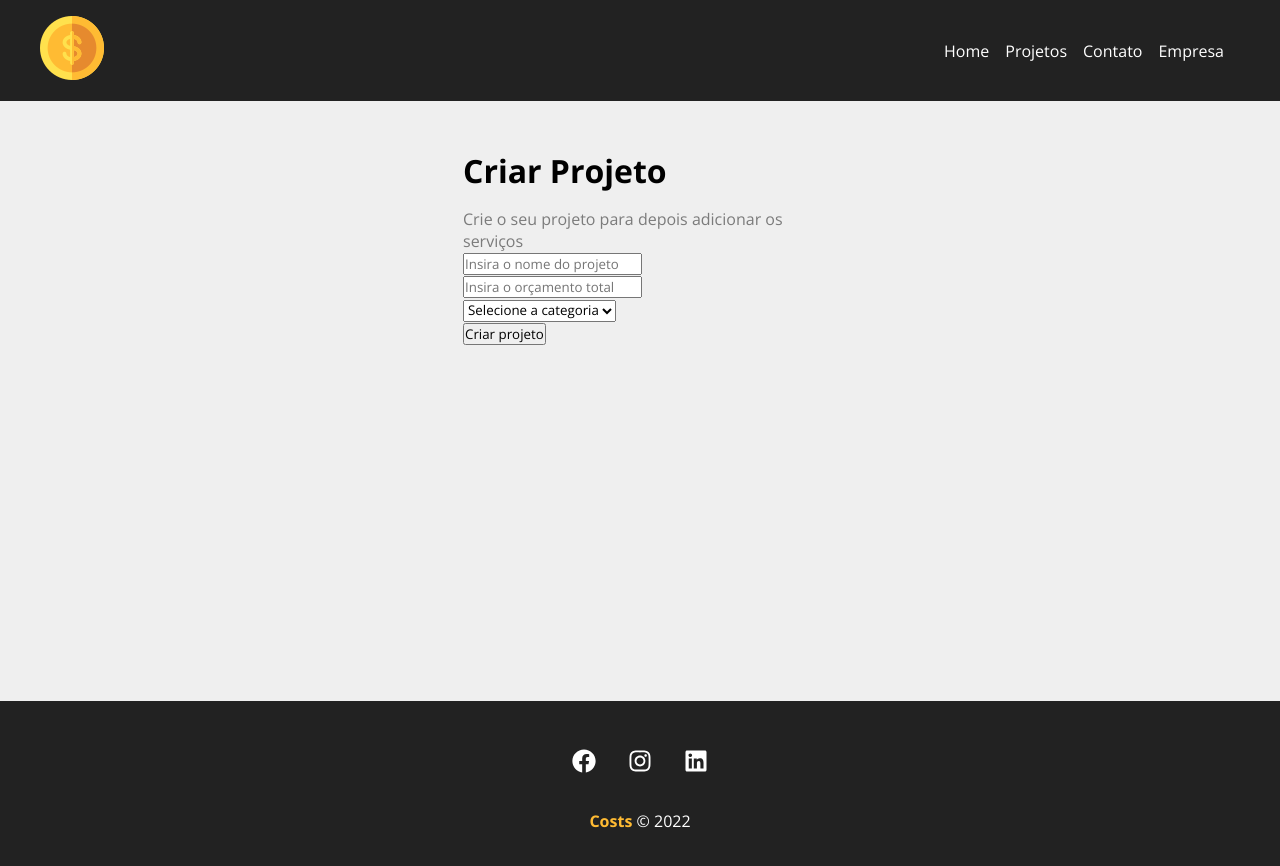
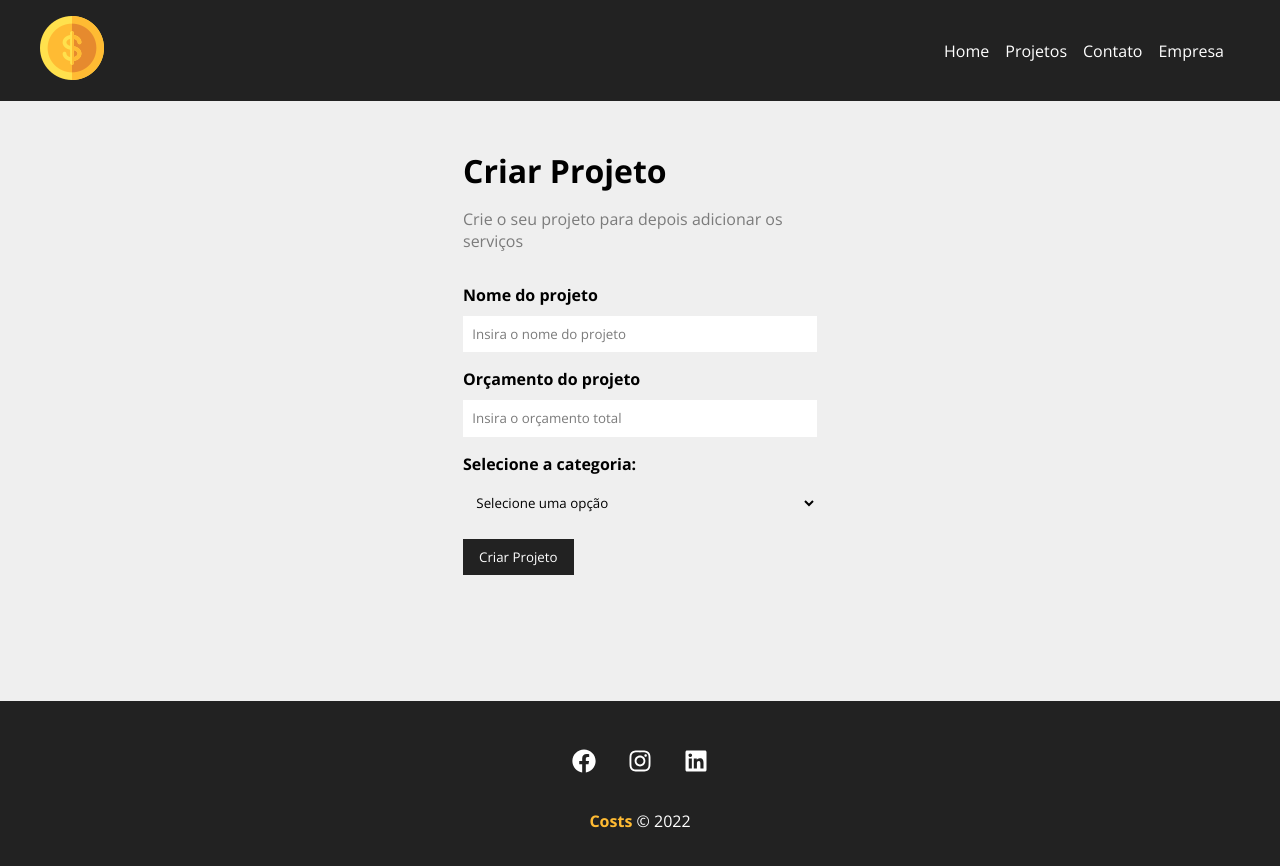
Before and after one commit to Auxesio/Projeto-Costs, a React (Create React App) app in the folder costs/: page /newproject in a window 1280 px wide. Shown: the top 866 px of the page. Built offline with nearby package versions, Linux system fonts and the light colour scheme; data requests are answered from the project's data file.

Commit message:
Categorias agora aparecem
erro provavelmente ocorreu no Select.js

```diff
--- /dev/null
+++ b/costs/db.json
@@ -0,0 +1,21 @@
+{
+    "projects": [],
+    "categories": [
+        {
+           "id": 1,
+           "name": "Infra"
+        },
+        {
+            "id": 2,
+            "name": "Desenvolvimento"
+         },
+         {
+            "id": 3,
+            "name": "Design"
+         },
+         {
+            "id": 4,
+            "name": "Planejamento"
+         }
+    ]
+}
--- a/costs/package.json
+++ b/costs/package.json
@@ -17,6 +17,7 @@
   },
   "scripts": {
     "start": "react-scripts start",
+    "backend": "json-server --watch db.json --port 5000",
     "build": "react-scripts build",
     "test": "react-scripts test",
     "eject": "react-scripts eject"
--- /dev/null
+++ b/costs/src/components/form/Input.js
@@ -0,0 +1,19 @@
+import styles from './Input.module.css'
+
+function Input({type, text, name, placeholder, handleOnChange, value}) {
+    return (
+        <div className={styles.form_control}>
+            <label htmlFor={name}>{text}</label>
+            <input
+                type={type}
+                name={name}
+                id={name}
+                placeholder={placeholder}
+                onChange={handleOnChange}
+                value={value}
+            />
+        </div>
+    )
+}
+
+export default Input
--- /dev/null
+++ b/costs/src/components/form/Input.module.css
@@ -0,0 +1,20 @@
+.form_control {
+    display: flex;
+    flex-direction: column;
+    margin-bottom: 1em;
+}
+
+.form_control label {
+    margin-bottom: .6em;
+    font-weight: bold;
+}
+
+.form_control input {
+    padding: .7em;
+    border-radius: 0;
+    border: none;
+}
+
+.form_control input::placeholder {
+    color: #7b7b7b;
+}
--- /dev/null
+++ b/costs/src/components/form/Select.js
@@ -0,0 +1,24 @@
+import styles from './Select.module.css'
+
+function Select({ text, name, options, handleOnChange, value }) {
+  return (
+    <div className={styles.form_control}>
+      <label htmlFor={name}>{text}:</label>
+      <select
+        name={name}
+        id={name}
+        onChange={handleOnChange}
+        value={value || ''}
+      >
+        <option>Selecione uma opção</option>
+        {options.map((options) => (
+          <option value={options.id} key={options.id}>
+            {options.name}
+          </option>
+        ))}
+      </select>
+    </div>
+  )
+}
+
+export default Select
--- /dev/null
+++ b/costs/src/components/form/Select.module.css
@@ -0,0 +1,16 @@
+.form_control {
+    display: flex;
+    flex-direction: column;
+    margin-bottom: 1em;
+}
+
+.form_control label {
+    margin-bottom: .6em;
+    font-weight: bold;
+}
+
+.form_control select {
+    padding: .7em;
+    border-radius: 0;
+    border: none;
+}
--- /dev/null
+++ b/costs/src/components/form/SubmitButton.js
@@ -0,0 +1,11 @@
+import styles from './SubmitButton.module.css'
+
+function SubmitButton({ text }) {
+    return (
+        <div>
+            <button className={styles.btn}>{text}</button>
+        </div>
+    )
+}
+
+export default SubmitButton
--- /dev/null
+++ b/costs/src/components/form/SubmitButton.module.css
@@ -0,0 +1,13 @@
+.btn {
+    background-color: #222;
+    color: #fff;
+    padding: 0.7em 1.2em;
+    text-decoration: none;
+    transition: 0.5s;
+    cursor: pointer;
+    border: none;
+}
+
+.btn:hover {
+    color: #ffbb33;
+}
--- a/costs/src/components/layout/Navbar.js
+++ b/costs/src/components/layout/Navbar.js
@@ -7,7 +7,7 @@
 
 function Navbar() {
     return (
-        <nav class={styles.navbar}>
+        <nav className={styles.navbar}>
             <Container>
                 <Link to='/'>
                     <img src={logo} alt="Costs" />
--- a/costs/src/components/pages/NewProject.js
+++ b/costs/src/components/pages/NewProject.js
@@ -7,7 +7,7 @@
         <div className={styles.newproject_container}>
             <h1>Criar Projeto</h1>
             <p>Crie o seu projeto para depois adicionar os serviços</p>
-            <ProjectForm />
+            <ProjectForm btnText='Criar Projeto' />
         </div>
     )
 }
--- a/costs/src/components/project/ProjectForm.js
+++ b/costs/src/components/project/ProjectForm.js
@@ -1,20 +1,45 @@
-function ProjectForm() {
+import {useState, useEffect} from 'react'
+
+import Input from '../form/Input'
+import Select from '../form/Select'
+import SubmitButton from '../form/SubmitButton'
+
+import styles from './ProjectForm.module.css'
+
+function ProjectForm({btnText}) {
+
+    const [categories, setCategories] = useState([])
+
+    useEffect(() => {
+      fetch("http://localhost:5000/categories", {
+      method: "GET",
+      headers: {
+        'Content-Type': 'application/json',
+      },
+    })
+      .then((resp) => resp.json())
+      .then((data) => {
+        setCategories(data)
+      })
+      .catch((err) => console.log(err))
+    }, [])
+
     return (
-        <form>
-            <div>
-                <input type="text" placeholder='Insira o nome do projeto' />
-            </div>
-            <div>
-                <input type="number" placeholder='Insira o orçamento total' />
-            </div>
-            <div>
-                <select name="category_id">
-                    <option disabled selected>Selecione a categoria</option>
-                </select>
-            </div>
-            <div>
-                <input type="submit" value='Criar projeto'/>
-            </div>
+        <form className={styles.form}>
+            <Input
+                type='text'
+                text='Nome do projeto'
+                name='name'
+                placeholder='Insira o nome do projeto'
+             />
+            <Input
+                type='number'
+                text='Orçamento do projeto'
+                name='budget'
+                placeholder='Insira o orçamento total'
+             />
+            <Select name='category_id' text='Selecione a categoria' options={categories} />
+            <SubmitButton text={btnText} />
         </form>
     )
 }
--- /dev/null
+++ b/costs/src/components/project/ProjectForm.module.css
@@ -0,0 +1,4 @@
+.form {
+    width: 100%;
+    margin: 2em 0;
+}
```
